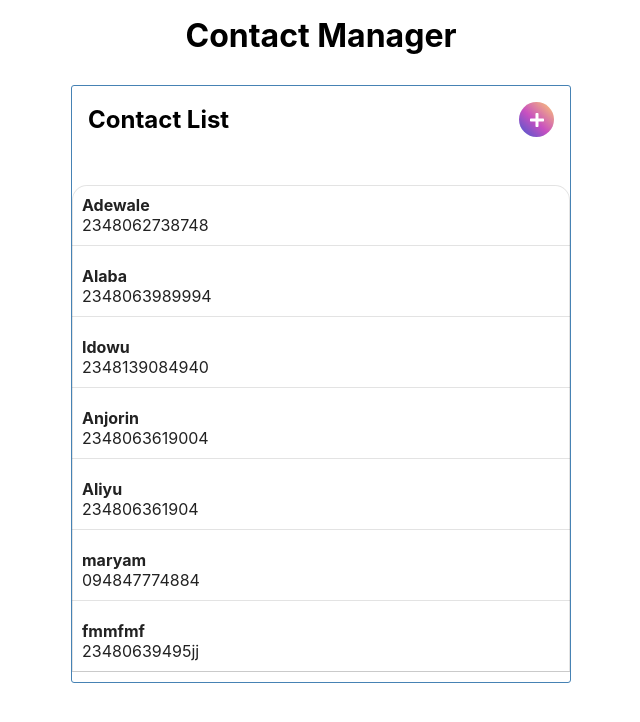
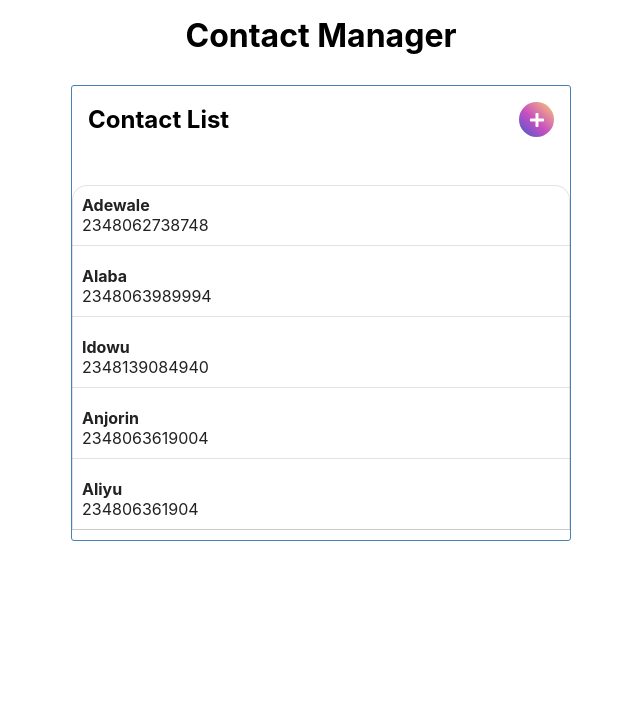
Before and after one commit to alialaba/contact-list-app, a React (Create React App) app: page / in a window 1280 px wide. Shown: the top 722 px of the page, without its empty margins (319-959 px from the left). Built offline with nearby package versions, Linux system fonts and the light colour scheme; data requests are answered from the project's data file.

Commit message:
bug:fix delete functionality  bug

```diff
--- a/db.json
+++ b/db.json
@@ -33,18 +33,6 @@
       "email": "alidodocode@gmail.com",
       "phone": "234806361904",
       "id": 5
-    },
-    {
-      "name": "maryam",
-      "email": "maryamabdul@gmail.com",
-      "phone": "094847774884",
-      "id": 6
-    },
-    {
-      "name": "fmmfmf",
-      "email": "f;;;f",
-      "phone": "23480639495jj",
-      "id": 7
     }
   ]
 }
--- a/src/App.js
+++ b/src/App.js
@@ -33,11 +33,12 @@ const fetchContacts = async()=>{
 
 //delete task
 const deleteTask = async(id)=>{
-  await fetch(`http://localhost:5000/contacts${id}`,{
+  await fetch(`http://localhost:5000/contacts/${id}`,{
     method:"DELETE"
   })
 setContacts(contacts.filter((contact)=> contact.id !== id))
 }
+
 //add contact
 const addContact = async(contact)=>{
 // console.log(data)
```
